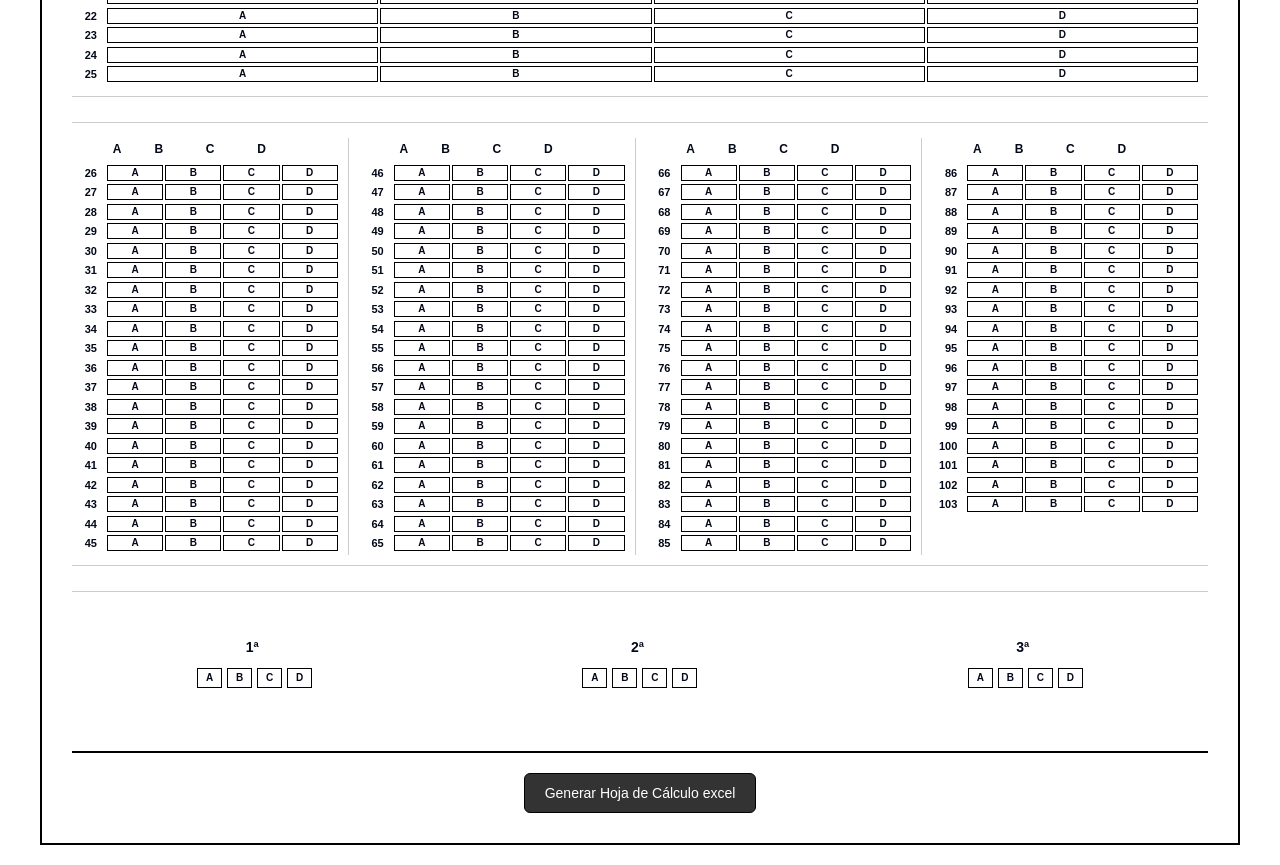
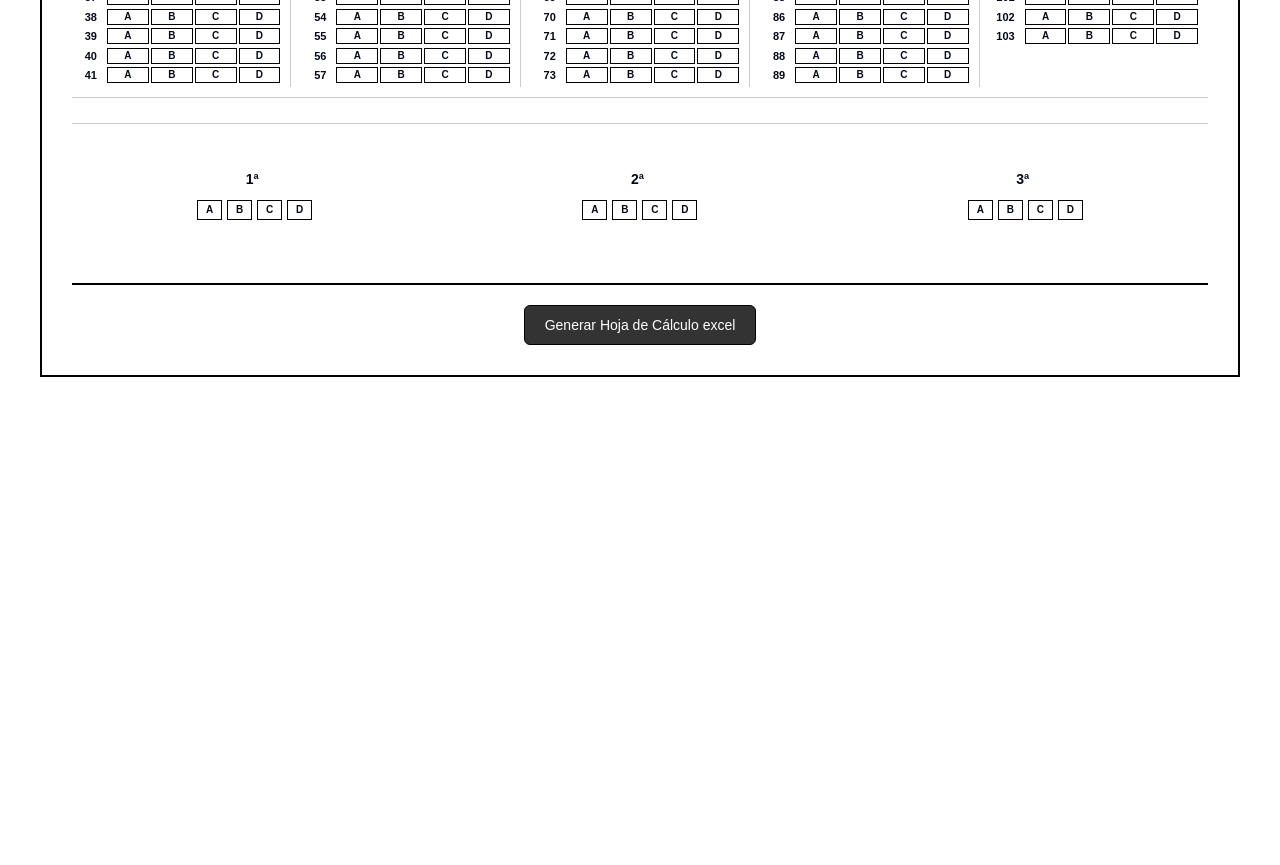
Before and after one commit to rogertgu/sheet-to-scan-form, a React (Vite) app: page / in a window 1280 px wide. Shown: the part 560-1425 px from the top of the page. After the commit the page ends 957 px from the top, so only its background shows below. Built offline with nearby package versions, Linux system fonts and the light colour scheme.

Commit message:
Ajustar diseño de columnas
Añadir 5 columnas en la parte superior e inferior de la página.

```diff
--- a/src/pages/Index.tsx
+++ b/src/pages/Index.tsx
@@ -89,19 +89,24 @@ const Index = () => {
       </div>
 
       <div className="questions-container">
-        {/* First section: Questions 1-25 */}
+        {/* First section: Questions 1-25 in 5 columns */}
         <div className="first-section">
-          {renderColumn(1, 25)}
+          {renderColumn(1, 5)}
+          {renderColumn(6, 10)}
+          {renderColumn(11, 15)}
+          {renderColumn(16, 20)}
+          {renderColumn(21, 25)}
         </div>
 
         <div className="section-divider"></div>
 
-        {/* Main sections: Questions 26-103 in 4 columns */}
+        {/* Main sections: Questions 26-103 in 5 columns */}
         <div className="main-sections">
-          {renderColumn(26, 45)}
-          {renderColumn(46, 65)}
-          {renderColumn(66, 85)}
-          {renderColumn(86, 103)}
+          {renderColumn(26, 41)}
+          {renderColumn(42, 57)}
+          {renderColumn(58, 73)}
+          {renderColumn(74, 89)}
+          {renderColumn(90, 103)}
         </div>
 
         <div className="section-divider"></div>
```
